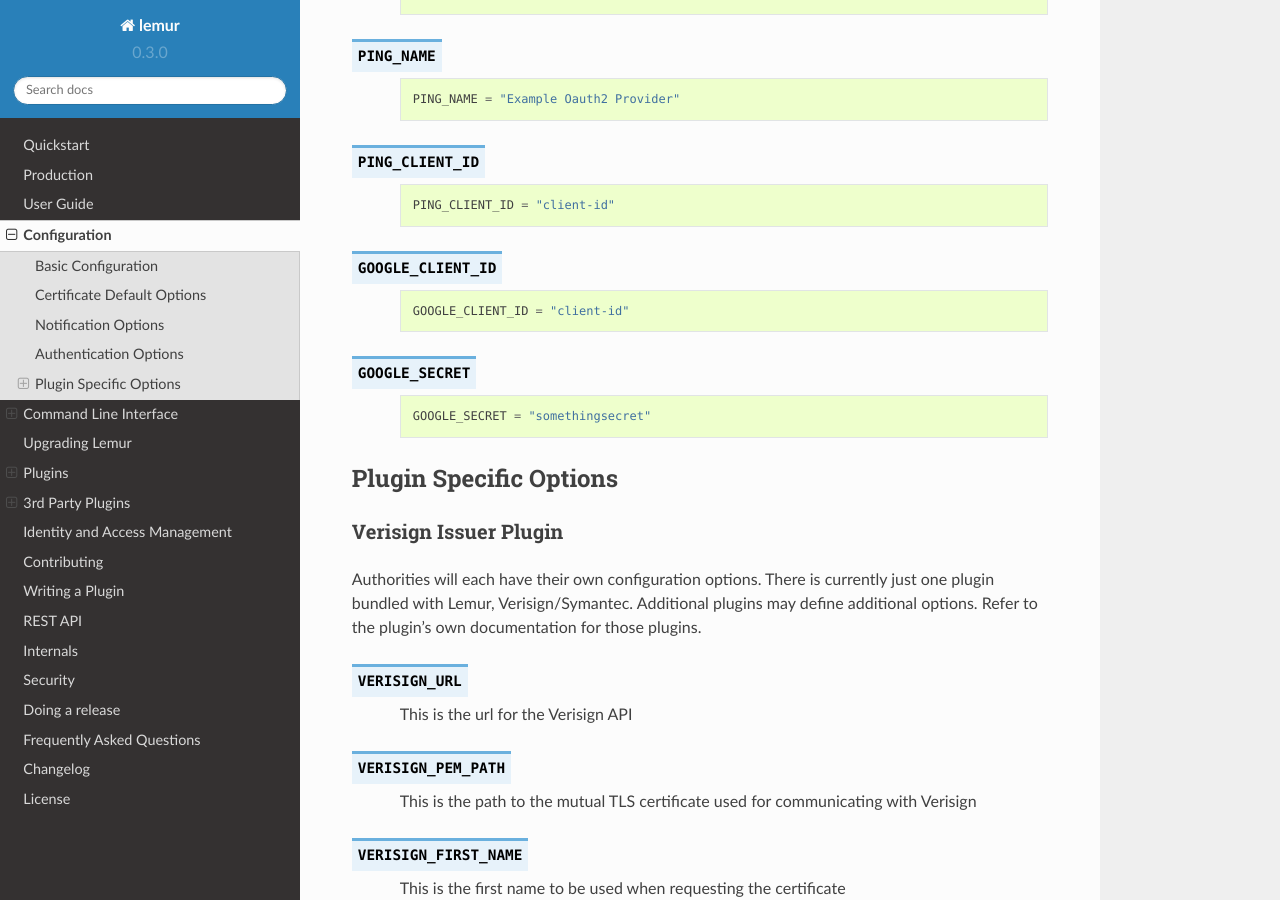
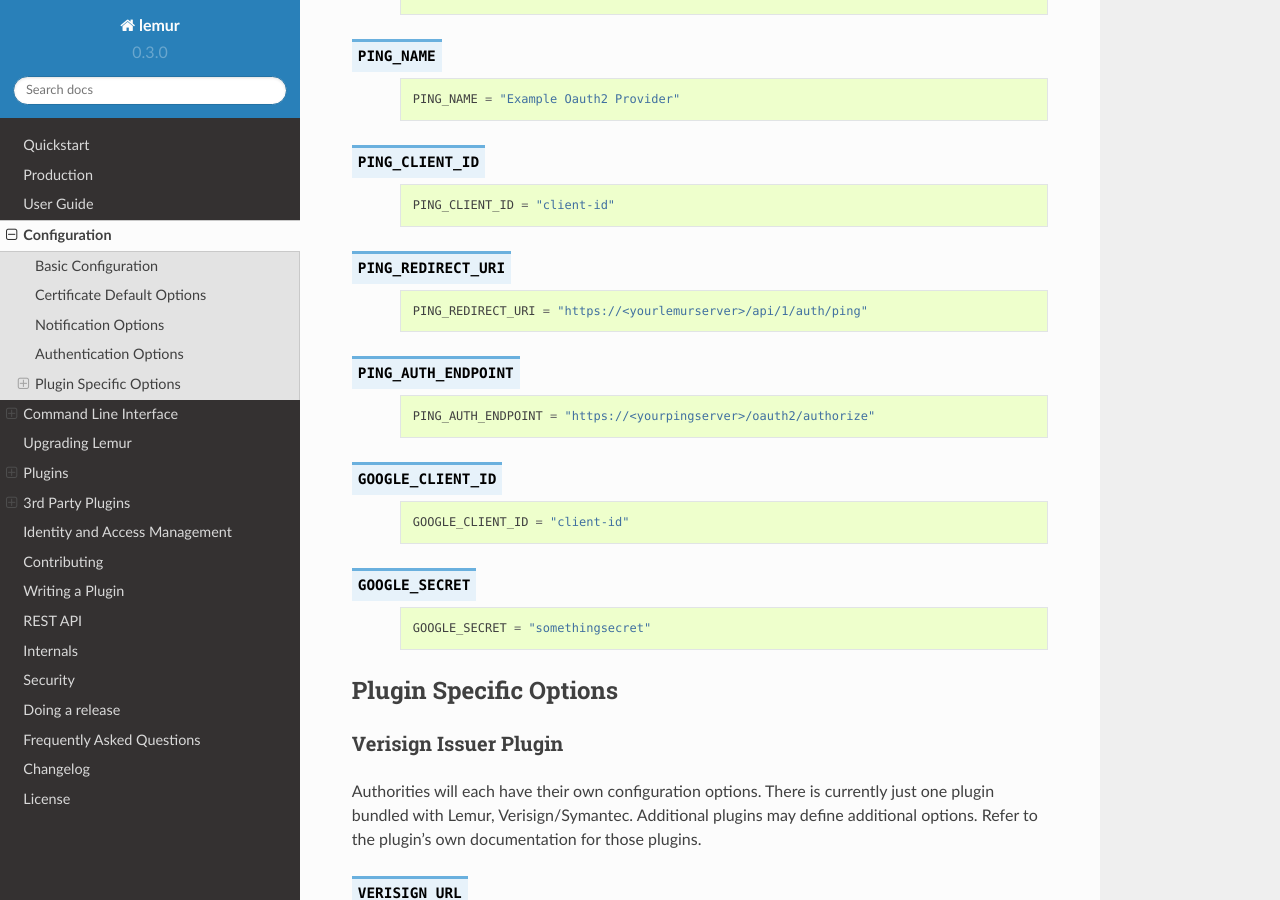
Before and after one commit to Netflix/lemur, a Sphinx documentation site: the page built from docs/administration.rst, in a window 1280 px wide and 900 px high, scrolled down 4682 px. Built offline with Sphinx 7.4.7 and the Read the Docs theme 2.0.0, drawn with Linux system fonts in a browser that asks for light colours.

Commit message:
add variables to the documentation forwq oauth2

```diff
--- a/docs/administration.rst
+++ b/docs/administration.rst
@@ -275,6 +275,20 @@ For more information about how to use social logins, see: `Satellizer <https://g
         ::
 
             PING_CLIENT_ID = "client-id"
+
+.. data:: PING_REDIRECT_URI
+    :noindex:
+
+        ::
+
+            PING_REDIRECT_URI = "https://<yourlemurserver>/api/1/auth/ping"
+
+.. data:: PING_AUTH_ENDPOINT
+    :noindex:
+
+        ::
+
+            PING_AUTH_ENDPOINT = "https://<yourpingserver>/oauth2/authorize"
 
 .. data:: GOOGLE_CLIENT_ID
     :noindex:
```
